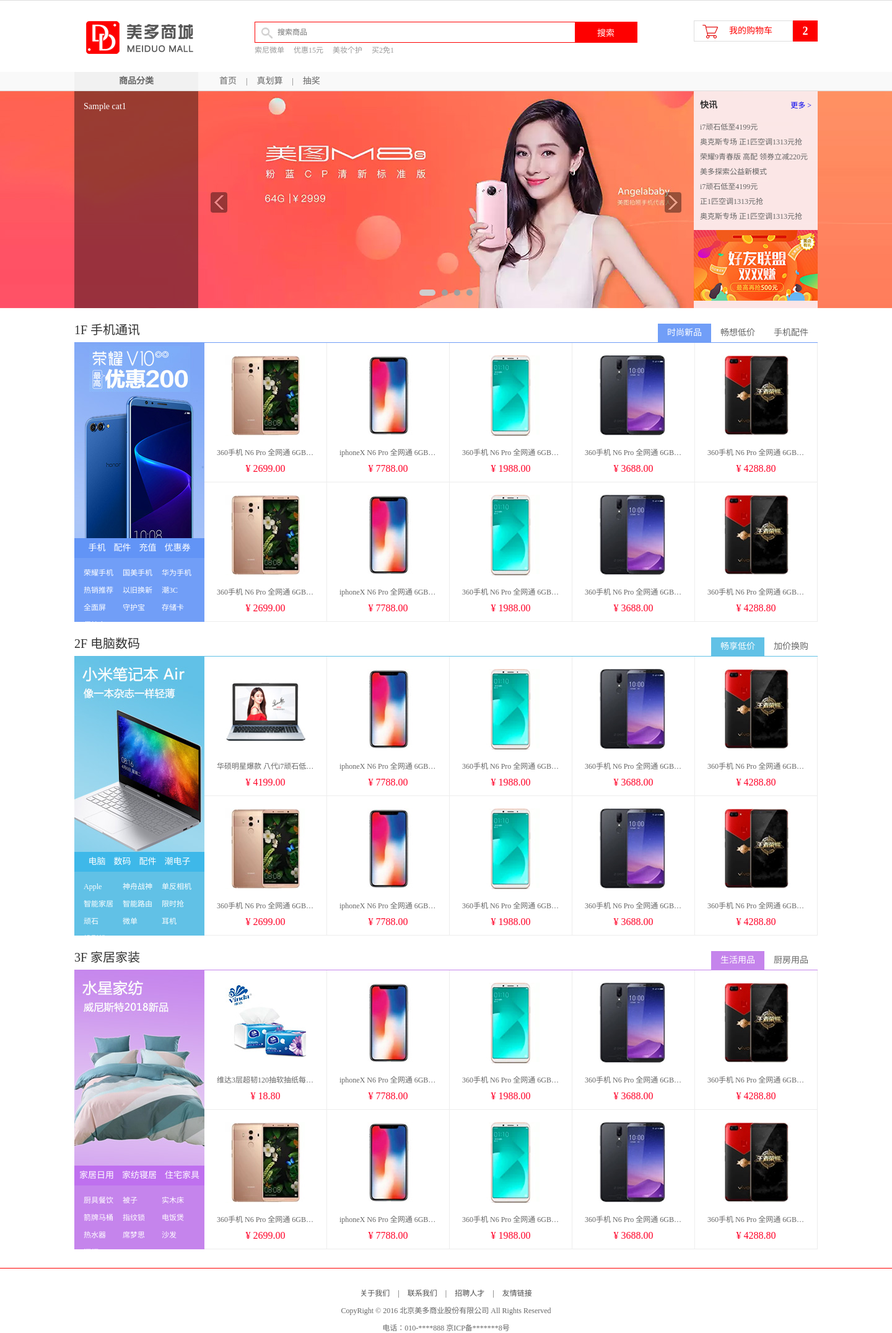
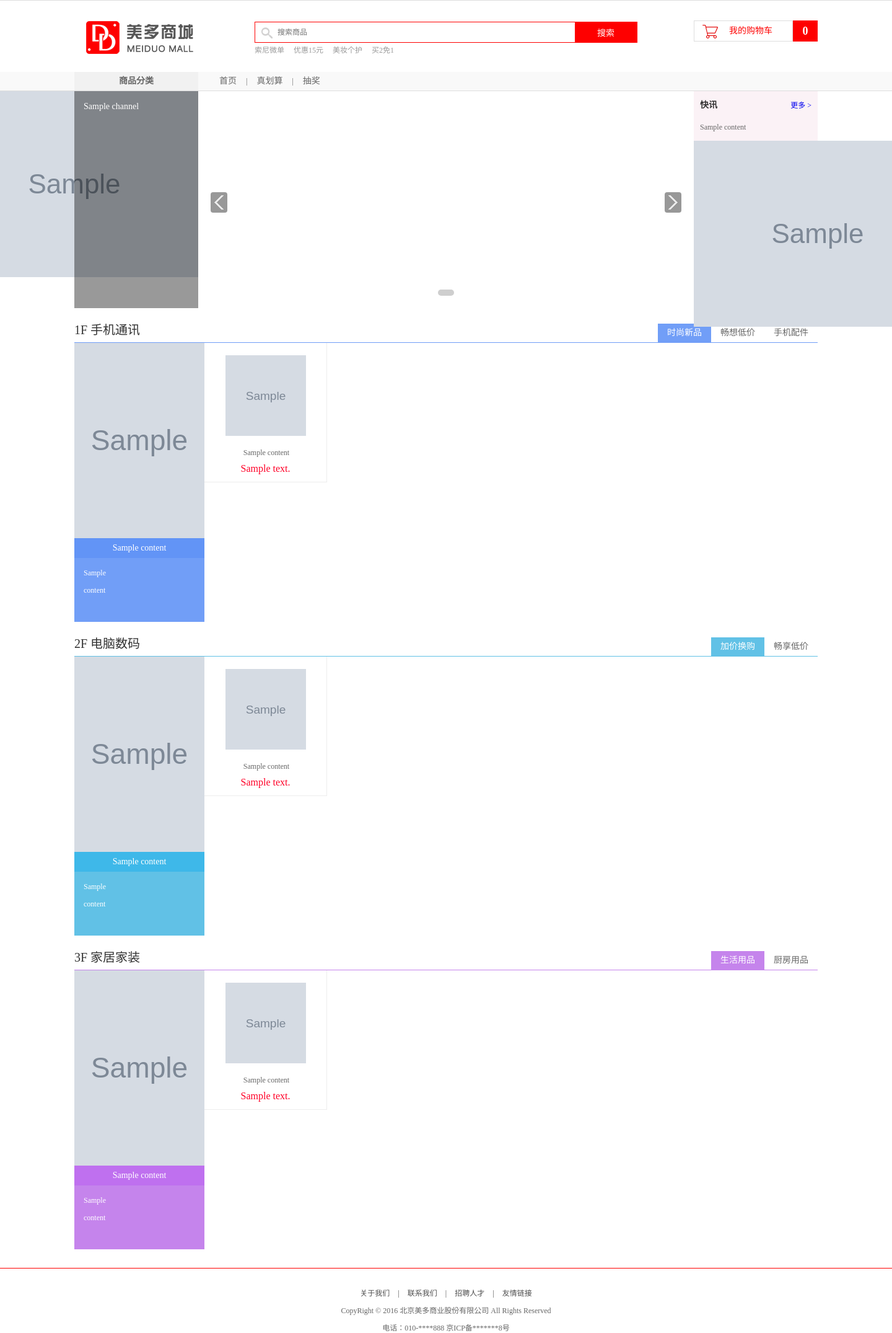
Before and after one commit to sxfang32/meiduo_29, a Python web app: template meiduo_mall/meiduo_mall/templates/index.html in a window 1440 px wide; the page is wider, and only the part inside the window is pictured. Shown: the part 29-2179 px from the top of that part at 62% size. Run offline with Jinja, Linux system fonts and the light colour scheme; the template is opened without the code that fills it: most values are stand-ins (such as "Sample title", 1, 10 or a date in 2020); grey boxes marked "Sample" are stand-in pictures.

Commit message:
修改index模板

```diff
--- a/meiduo_mall/meiduo_mall/settings/dev.py
+++ b/meiduo_mall/meiduo_mall/settings/dev.py
@@ -227,3 +227,6 @@ EMAIL_HOST_PASSWORD = 'python99'  # 邮箱授权时获得的密码，非注册
 EMAIL_FROM = '美多商城<itcast99@163.com>'  # 发件人抬头
 
 EMAIL_VERIFY_URL = 'http://www.meiduo.site:8000/emails/verification/'
+
+# 远程图片文件的绝对路径前半段（路由）
+MEDIA_URL = 'http://192.168.27.128:8888/'
--- a/meiduo_mall/meiduo_mall/templates/index.html
+++ b/meiduo_mall/meiduo_mall/templates/index.html
@@ -1,4 +1,5 @@
-<!DOCTYPE html PUBLIC "-//W3C//DTD XHTML 1.0 Transitional//EN" "http://www.w3.org/TR/xhtml1/DTD/xhtml1-transitional.dtd">
+<!DOCTYPE html PUBLIC "-//W3C//DTD XHTML 1.0 Transitional//EN"
+        "http://www.w3.org/TR/xhtml1/DTD/xhtml1-transitional.dtd">
 <html xmlns="http://www.w3.org/1999/xhtml" xml:lang="en">
 <head>
     <meta http-equiv="Content-Type" content="text/html;charset=UTF-8">
@@ -31,18 +32,19 @@
                     <span>|</span>
                     <a href="/info/">用户中心</a>
                     <span>|</span>
-					<a href="/static/cart.html">我的购物车</a>
+                    <a href="/carts/">我的购物车</a>
                     <span>|</span>
-					<a href="/static/user_center_order.html">我的订单</a>
+                    <a href="/orders/info/1/">我的订单</a>
                 </div>
             </div>
         </div>
     </div>
 
     <div class="search_bar clearfix">
-		<a href="index.html" class="logo fl"><img src="/static/images/logo.png"></a>
+        <a href="/" class="logo fl"><img src="/static/images/logo.png"></a>
         <div class="search_wrap fl">
             <form method="get" action="/search/" class="search_con">
+                <input type="hidden" name="csrf_token" value="{{ csrf_token }}">
                 <input type="text" class="input_text fl" name="q" placeholder="搜索商品">
                 <input type="submit" class="input_btn fr" name="" value="搜索">
             </form>
@@ -54,19 +56,14 @@
             </ul>
         </div>
 
-		<div class="guest_cart fr">
-			<a href="/static/cart.html" class="cart_name fl">我的购物车</a>
-			<div class="goods_count fl" id="show_count">2</div>
+        <div @mouseenter="get_carts" class="guest_cart fr" v-cloak>
+            <a href="/carts/" class="cart_name fl">我的购物车</a>
+            <div class="goods_count fl" id="show_count">[[ cart_total_count ]]</div>
             <ul class="cart_goods_show">
-				<li>
-					<img src="/static/images/goods/goods001.jpg" alt="商品图片">
-					<h4>华为 HUAWEI P10 Plus 6GB+64GB 钻雕金 移动联通电信4G手机 双卡双待</h4>
-					<div>1</div>
-				</li>
-				<li>
-					<img src="/static/images/goods/goods002.jpg" alt="商品图片">
-					<h4>Apple iPhoneX 64GB 深空灰色 移动联通电信4G手机</h4>
-					<div>1</div>
+                <li v-for="sku in carts">
+                    <img :src="sku.default_image_url" alt="商品图片">
+                    <h4>[[ sku.name ]]</h4>
+                    <div>[[ sku.count ]]</div>
                 </li>
             </ul>
         </div>
@@ -87,10 +84,9 @@
 
     <div class="pos_center_con clearfix">
         <ul class="slide">
-			<li><a href="#"><img src="/static/images/slide01.jpg" alt="幻灯片01"></a></li>
-			<li><a href="#"><img src="/static/images/slide02.jpg" alt="幻灯片02"></a></li>
-			<li><a href="#"><img src="/static/images/slide03.jpg" alt="幻灯片03"></a></li>
-			<li><a href="#"><img src="/static/images/slide04.jpg" alt="幻灯片04"></a></li>
+            {% for content in contents.index_lbt %}
+                <li><a href="{{ content.url }}"><img src="{{ content.image.url }}" alt="{{ content.title }}"></a></li>
+            {% endfor %}
         </ul>
         <div class="prev"></div>
         <div class="next"></div>
@@ -100,17 +96,17 @@
             {% for group in categories.values() %}
                 <li>
                     <div class="level1">
-                    {% for cat1 in group.channels %}
-					<a href="{{ cat1.url }}">{{ cat1.name }}</a>
+                        {% for channel in group.channels %}
+                            <a href="{{ channel.url }}">{{ channel.name }}</a>
                         {% endfor %}
                     </div>
                     <div class="level2">
                         {% for cat2 in group.sub_cats %}
                             <div class="list_group">
-						<div class="group_name fl">{{cat2.name}} &gt;</div>
+                                <div class="group_name fl">{{ cat2.name }} &gt;</div>
                                 <div class="group_detail fl">
-                        {%for cat3 in cat2.sub_cats %}
-							<a href="{{cat3.url}}">{{cat3.name}}</a>
+                                    {% for cat3 in cat2.sub_cats %}
+                                        <a href="{{ cat3.url }}">{{ cat3.name }}</a>
                                     {% endfor %}
                                 </div>
                             </div>
@@ -126,15 +122,13 @@
                 <a href="#">更多 &gt;</a>
             </div>
             <ul class="news_list">
-				<li><a href="#">i7顽石低至4199元</a></li>
-				<li><a href="#">奥克斯专场 正1匹空调1313元抢</a></li>
-				<li><a href="#">荣耀9青春版 高配 领券立减220元</a></li>
-				<li><a href="#">美多探索公益新模式</a></li>
-				<li><a href="#">i7顽石低至4199元</a></li>
-				<li><a href="#">正1匹空调1313元抢</a></li>
-				<li><a href="#">奥克斯专场 正1匹空调1313元抢</a></li>
+                {% for content in contents.index_kx %}
+                    <li><a href="{{ content.url }}">{{ content.title }}</a></li>
+                {% endfor %}
             </ul>
-			<a href="#" class="advs"><img src="/static/images/adv01.jpg"></a>
+            {% for content in contents.index_ytgg %}
+                <a href="{{ content.url }}" class="advs"><img src="{{ content.image.url }}"></a>
+            {% endfor %}
         </div>
     </div>
 
@@ -142,85 +136,53 @@
         <div class="list_title clearfix">
             <h3 class="fl" id="model01">1F 手机通讯</h3>
             <div class="subtitle fr">
-				<a href="javascript:;" class="active">时尚新品</a>
-				<a href="javascript:;">畅想低价</a>
-				<a href="javascript:;">手机配件</a>
+                <a @mouseenter="f1_tab=1" :class="f1_tab===1?'active':''">时尚新品</a>
+                <a @mouseenter="f1_tab=2" :class="f1_tab===2?'active':''">畅想低价</a>
+                <a @mouseenter="f1_tab=3" :class="f1_tab===3?'active':''">手机配件</a>
             </div>
         </div>
         <div class="goods_con clearfix">
             <div class="goods_banner fl">
-				<img src="/static/images/banner01.jpg">
+                <img src="{{ contents.index_1f_logo.0.image.url }}">
                 <div class="channel">
-					<a href="#">手机</a>
-					<a href="#">配件</a>
-					<a href="#">充值</a>
-					<a href="#">优惠券</a>
+                    {% for content in contents.index_1f_pd %}
+                        <a href="{{ content.url }}">{{ content.title }}</a>
+                    {% endfor %}
                 </div>
                 <div class="key_words">
-					<a href="#">荣耀手机</a>
-					<a href="#">国美手机</a>
-					<a href="#">华为手机</a>
-					<a href="#">热销推荐</a>
-					<a href="#">以旧换新</a>
-					<a href="#">潮3C</a>
-					<a href="#">全面屏</a>
-					<a href="#">守护宝</a>
-					<a href="#">存储卡</a>
-					<a href="#">保护套</a>
+                    {% for content in contents.index_1f_bq %}
+                        <a href="{{ content.url }}">{{ content.title }}</a>
+                    {% endfor %}
                 </div>
+
             </div>
             <div class="goods_list_con">
-				<ul class="goods_list fl goods_list_show">
+                <ul v-show="f1_tab===1" class="goods_list fl">
+                    {% for content in contents.index_1f_ssxp %}
                         <li>
-						<a href="http://itcast.cn/" class="goods_pic"><img src="/static/images/goods/goods003.jpg"></a>
-						<h4><a href="#" title="360手机 N6 Pro 全网通 6GB+128GB 极夜黑">360手机 N6 Pro 全网通 6GB+128GB 极夜黑</a></h4>
-						<div class="price">¥ 2699.00</div>
+                            <a href="{{ content.url }}" class="goods_pic"><img src="{{ content.image.url }}"></a>
+                            <h4><a href="{{ content.url }}" title="{{ content.title }}">{{ content.title }}</a></h4>
+                            <div class="price">{{ content.text }}</div>
                         </li>
+                    {% endfor %}
+                </ul>
+                <ul v-show="f1_tab===2" class="goods_list fl">
+                    {% for content in contents.index_1f_cxdj %}
                         <li>
-						<a href="#" class="goods_pic"><img src="/static/images/goods/goods002.jpg"></a>
-						<h4><a href="#">iphoneX N6 Pro 全网通 6GB+128GB 极夜黑</a></h4>
-						<div class="price">¥ 7788.00</div>
+                            <a href="{{ content.url }}" class="goods_pic"><img src="{{ content.image.url }}"></a>
+                            <h4><a href="{{ content.url }}" title="{{ content.title }}">{{ content.title }}</a></h4>
+                            <div class="price">{{ content.text }}</div>
                         </li>
+                    {% endfor %}
+                </ul>
+                <ul v-show="f1_tab===3" class="goods_list fl">
+                    {% for content in contents.index_1f_sjpj %}
                         <li>
-						<a href="#" class="goods_pic"><img src="/static/images/goods/goods001.jpg"></a>
-						<h4><a href="#">360手机 N6 Pro 全网通 6GB+128GB 极夜黑</a></h4>
-						<div class="price">¥ 1988.00</div>
+                            <a href="{{ content.url }}" class="goods_pic"><img src="{{ content.image.url }}"></a>
+                            <h4><a href="{{ content.url }}" title="{{ content.title }}">{{ content.title }}</a></h4>
+                            <div class="price">{{ content.text }}</div>
                         </li>
-					<li>
-						<a href="#" class="goods_pic"><img src="/static/images/goods/goods004.jpg"></a>
-						<h4><a href="#">360手机 N6 Pro 全网通 6GB+128GB 极夜黑</a></h4>
-						<div class="price">¥ 3688.00</div>
-					</li>
-					<li>
-						<a href="#" class="goods_pic"><img src="/static/images/goods/goods005.jpg"></a>
-						<h4><a href="#">360手机 N6 Pro 全网通 6GB+128GB 极夜黑</a></h4>
-						<div class="price">¥ 4288.80</div>
-					</li>
-					<li>
-						<a href="#" class="goods_pic"><img src="/static/images/goods/goods003.jpg"></a>
-						<h4><a href="#">360手机 N6 Pro 全网通 6GB+128GB 极夜黑</a></h4>
-						<div class="price">¥ 2699.00</div>
-					</li>
-					<li>
-						<a href="#" class="goods_pic"><img src="/static/images/goods/goods002.jpg"></a>
-						<h4><a href="#">iphoneX N6 Pro 全网通 6GB+128GB 极夜黑</a></h4>
-						<div class="price">¥ 7788.00</div>
-					</li>
-					<li>
-						<a href="#" class="goods_pic"><img src="/static/images/goods/goods001.jpg"></a>
-						<h4><a href="#">360手机 N6 Pro 全网通 6GB+128GB 极夜黑</a></h4>
-						<div class="price">¥ 1988.00</div>
-					</li>
-					<li>
-						<a href="#" class="goods_pic"><img src="/static/images/goods/goods004.jpg"></a>
-						<h4><a href="#">360手机 N6 Pro 全网通 6GB+128GB 极夜黑</a></h4>
-						<div class="price">¥ 3688.00</div>
-					</li>
-					<li>
-						<a href="#" class="goods_pic"><img src="/static/images/goods/goods005.jpg"></a>
-						<h4><a href="#">360手机 N6 Pro 全网通 6GB+128GB 极夜黑</a></h4>
-						<div class="price">¥ 4288.80</div>
-					</li>
+                    {% endfor %}
                 </ul>
             </div>
         </div>
@@ -230,84 +192,42 @@
         <div class="list_title clearfix">
             <h3 class="fl" id="model01">2F 电脑数码</h3>
             <div class="subtitle fr">
-			<a href="javascript:;" class="active">畅享低价</a>
-            <a href="javascript:;">加价换购</a>
+                <a @mouseenter="f2_tab=1" :class="f2_tab===1?'active':''">加价换购</a>
+                <a @mouseenter="f2_tab=2" :class="f2_tab===2?'active':''">畅享低价</a>
             </div>
         </div>
         <div class="goods_con clearfix">
             <div class="goods_banner fl">
-				<img src="/static/images/banner02.jpg">
+                <img src="{{ contents.index_2f_logo.0.image.url }}">
                 <div class="channel">
-					<a href="#">电脑</a>
-					<a href="#">数码</a>
-					<a href="#">配件</a>
-					<a href="#">潮电子</a>
+                    {% for content in contents.index_2f_pd %}
+                        <a href="{{ content.url }}">{{ content.title }}</a>
+                    {% endfor %}
                 </div>
                 <div class="key_words">
-					<a href="#">Apple</a>
-					<a href="#">神舟战神</a>
-					<a href="#">单反相机</a>
-					<a href="#">智能家居</a>
-					<a href="#">智能路由</a>
-					<a href="#">限时抢</a>
-					<a href="#">顽石</a>
-					<a href="#">微单</a>
-					<a href="#">耳机</a>
-					<a href="#">投影机</a>
+                    {% for content in contents.index_2f_bq %}
+                        <a href="{{ content.url }}">{{ content.title }}</a>
+                    {% endfor %}
                 </div>
             </div>
             <div class="goods_list_con">
-				<ul class="goods_list fl goods_list_show">
+                <ul v-show="f2_tab===1" class="goods_list fl">
+                    {% for content in contents.index_2f_cxdj %}
                         <li>
-						<a href="#" class="goods_pic"><img src="/static/images/goods/goods008.jpg"></a>
-						<h4><a href="#" title="华硕明星爆款 八代i7顽石低至4199">华硕明星爆款 八代i7顽石低至4199</a></h4>
-						<div class="price">¥ 4199.00</div>
+                            <a href="{{ content.url }}" class="goods_pic"><img src="{{ content.image.url }}"></a>
+                            <h4><a href="{{ content.url }}" title="{{ content.title }}">{{ content.title }}</a></h4>
+                            <div class="price">{{ content.text }}</div>
                         </li>
+                    {% endfor %}
+                </ul>
+                <ul v-show="f2_tab===2" class="goods_list fl">
+                    {% for content in contents.index_2f_jjhg %}
                         <li>
-						<a href="#" class="goods_pic"><img src="/static/images/goods/goods002.jpg"></a>
-						<h4><a href="#">iphoneX N6 Pro 全网通 6GB+128GB 极夜黑</a></h4>
-						<div class="price">¥ 7788.00</div>
+                            <a href="{{ content.url }}" class="goods_pic"><img src="{{ content.image.url }}"></a>
+                            <h4><a href="{{ content.url }}" title="{{ content.title }}">{{ content.title }}</a></h4>
+                            <div class="price">{{ content.text }}</div>
                         </li>
-					<li>
-						<a href="#" class="goods_pic"><img src="/static/images/goods/goods001.jpg"></a>
-						<h4><a href="#">360手机 N6 Pro 全网通 6GB+128GB 极夜黑</a></h4>
-						<div class="price">¥ 1988.00</div>
-					</li>
-					<li>
-						<a href="#" class="goods_pic"><img src="/static/images/goods/goods004.jpg"></a>
-						<h4><a href="#">360手机 N6 Pro 全网通 6GB+128GB 极夜黑</a></h4>
-						<div class="price">¥ 3688.00</div>
-					</li>
-					<li>
-						<a href="#" class="goods_pic"><img src="/static/images/goods/goods005.jpg"></a>
-						<h4><a href="#">360手机 N6 Pro 全网通 6GB+128GB 极夜黑</a></h4>
-						<div class="price">¥ 4288.80</div>
-					</li>
-					<li>
-						<a href="#" class="goods_pic"><img src="/static/images/goods/goods003.jpg"></a>
-						<h4><a href="#">360手机 N6 Pro 全网通 6GB+128GB 极夜黑</a></h4>
-						<div class="price">¥ 2699.00</div>
-					</li>
-					<li>
-						<a href="#" class="goods_pic"><img src="/static/images/goods/goods002.jpg"></a>
-						<h4><a href="#">iphoneX N6 Pro 全网通 6GB+128GB 极夜黑</a></h4>
-						<div class="price">¥ 7788.00</div>
-					</li>
-					<li>
-						<a href="#" class="goods_pic"><img src="/static/images/goods/goods001.jpg"></a>
-						<h4><a href="#">360手机 N6 Pro 全网通 6GB+128GB 极夜黑</a></h4>
-						<div class="price">¥ 1988.00</div>
-					</li>
-					<li>
-						<a href="#" class="goods_pic"><img src="/static/images/goods/goods004.jpg"></a>
-						<h4><a href="#">360手机 N6 Pro 全网通 6GB+128GB 极夜黑</a></h4>
-						<div class="price">¥ 3688.00</div>
-					</li>
-					<li>
-						<a href="#" class="goods_pic"><img src="/static/images/goods/goods005.jpg"></a>
-						<h4><a href="#">360手机 N6 Pro 全网通 6GB+128GB 极夜黑</a></h4>
-						<div class="price">¥ 4288.80</div>
-					</li>
+                    {% endfor %}
                 </ul>
             </div>
         </div>
@@ -317,83 +237,42 @@
         <div class="list_title clearfix">
             <h3 class="fl" id="model01">3F 家居家装</h3>
             <div class="subtitle fr">
-				<a href="javascript:;" class="active">生活用品</a>
-                <a href="javascript:;">厨房用品</a>
+                <a @mouseenter="f3_tab=1" :class="f3_tab===1?'active':''">生活用品</a>
+                <a @mouseenter="f3_tab=2" :class="f3_tab===2?'active':''">厨房用品</a>
             </div>
         </div>
         <div class="goods_con clearfix">
             <div class="goods_banner fl">
-				<img src="/static/images/banner03.jpg">
+                <img src="{{ contents.index_3f_logo.0.image.url }}">
                 <div class="channel">
-					<a href="#">家居日用</a>
-					<a href="#">家纺寝居</a>
-					<a href="#">住宅家具</a>
+                    {% for content in contents.index_3f_pd %}
+                        <a href="{{ content.url }}">{{ content.title }}</a>
+                    {% endfor %}
                 </div>
                 <div class="key_words">
-					<a href="#">厨具餐饮</a>
-					<a href="#">被子</a>
-					<a href="#">实木床</a>
-					<a href="#">箭牌马桶</a>
-					<a href="#">指纹锁</a>
-					<a href="#">电饭煲</a>
-					<a href="#">热水器</a>
-					<a href="#">席梦思</a>
-					<a href="#">沙发</a>
-					<a href="#">酒柜</a>
+                    {% for content in contents.index_3f_bq %}
+                        <a href="{{ content.url }}">{{ content.title }}</a>
+                    {% endfor %}
                 </div>
             </div>
             <div class="goods_list_con">
-				<ul class="goods_list fl goods_list_show">
+                <ul v-show="f3_tab===1" class="goods_list fl">
+                    {% for content in contents.index_3f_shyp %}
                         <li>
-						<a href="#" class="goods_pic"><img src="/static/images/goods/goods009.jpg"></a>
-						<h4><a href="#" title="维达3层超韧120抽软抽纸每提4包【大规格L】V2240(4包)">维达3层超韧120抽软抽纸每提4包【大规格L】V2240(4包)</a></h4>
-						<div class="price">¥ 18.80</div>
+                            <a href="{{ content.url }}" class="goods_pic"><img src="{{ content.image.url }}"></a>
+                            <h4><a href="{{ content.url }}" title="{{ content.title }}">{{ content.title }}</a></h4>
+                            <div class="price">{{ content.text }}</div>
                         </li>
+                    {% endfor %}
+                </ul>
+                <ul v-show="f3_tab===2" class="goods_list fl">
+                    {% for content in contents.index_3f_cfyp %}
                         <li>
-						<a href="#" class="goods_pic"><img src="/static/images/goods/goods002.jpg"></a>
-						<h4><a href="#">iphoneX N6 Pro 全网通 6GB+128GB 极夜黑</a></h4>
-						<div class="price">¥ 7788.00</div>
+                            <a href="{{ content.url }}" class="goods_pic"><img src="{{ content.image.url }}"></a>
+                            <h4><a href="{{ content.url }}" title="{{ content.title }}">{{ content.title }}</a></h4>
+                            <div class="price">{{ content.text }}</div>
                         </li>
-					<li>
-						<a href="#" class="goods_pic"><img src="/static/images/goods/goods001.jpg"></a>
-						<h4><a href="#">360手机 N6 Pro 全网通 6GB+128GB 极夜黑</a></h4>
-						<div class="price">¥ 1988.00</div>
-					</li>
-					<li>
-						<a href="#" class="goods_pic"><img src="/static/images/goods/goods004.jpg"></a>
-						<h4><a href="#">360手机 N6 Pro 全网通 6GB+128GB 极夜黑</a></h4>
-						<div class="price">¥ 3688.00</div>
-					</li>
-					<li>
-						<a href="#" class="goods_pic"><img src="/static/images/goods/goods005.jpg"></a>
-						<h4><a href="#">360手机 N6 Pro 全网通 6GB+128GB 极夜黑</a></h4>
-						<div class="price">¥ 4288.80</div>
-					</li>
-					<li>
-						<a href="#" class="goods_pic"><img src="/static/images/goods/goods003.jpg"></a>
-						<h4><a href="#">360手机 N6 Pro 全网通 6GB+128GB 极夜黑</a></h4>
-						<div class="price">¥ 2699.00</div>
-					</li>
-					<li>
-						<a href="#" class="goods_pic"><img src="/static/images/goods/goods002.jpg"></a>
-						<h4><a href="#">iphoneX N6 Pro 全网通 6GB+128GB 极夜黑</a></h4>
-						<div class="price">¥ 7788.00</div>
-					</li>
-					<li>
-						<a href="#" class="goods_pic"><img src="/static/images/goods/goods001.jpg"></a>
-						<h4><a href="#">360手机 N6 Pro 全网通 6GB+128GB 极夜黑</a></h4>
-						<div class="price">¥ 1988.00</div>
-					</li>
-					<li>
-						<a href="#" class="goods_pic"><img src="/static/images/goods/goods004.jpg"></a>
-						<h4><a href="#">360手机 N6 Pro 全网通 6GB+128GB 极夜黑</a></h4>
-						<div class="price">¥ 3688.00</div>
-					</li>
-					<li>
-						<a href="#" class="goods_pic"><img src="/static/images/goods/goods005.jpg"></a>
-						<h4><a href="#">360手机 N6 Pro 全网通 6GB+128GB 极夜黑</a></h4>
-						<div class="price">¥ 4288.80</div>
-					</li>
+                    {% endfor %}
                 </ul>
             </div>
         </div>
@@ -410,7 +289,7 @@
             <a href="#">友情链接</a>
         </div>
         <p>CopyRight © 2016 北京美多商业股份有限公司 All Rights Reserved</p>
-		<p>电话：010-****888    京ICP备*******8号</p>
+        <p>电话：010-****888 京ICP备*******8号</p>
     </div>
 </div>
 <script type="text/javascript" src="/static/js/slide.js"></script>
```
Lines whose indentation alone changed are shown as unchanged.
